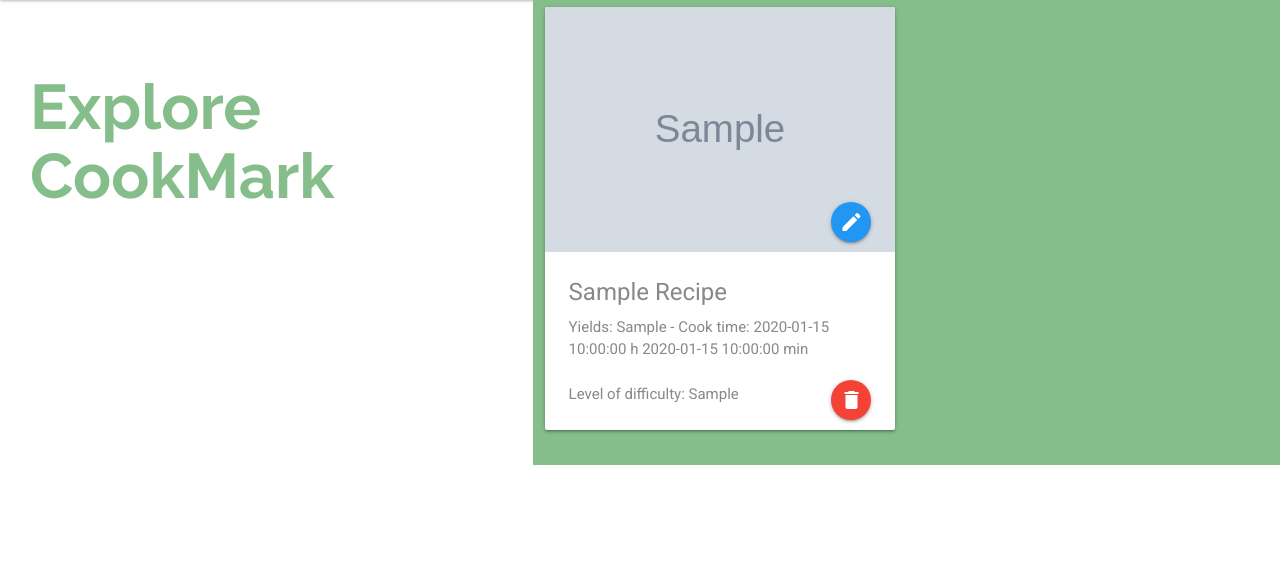
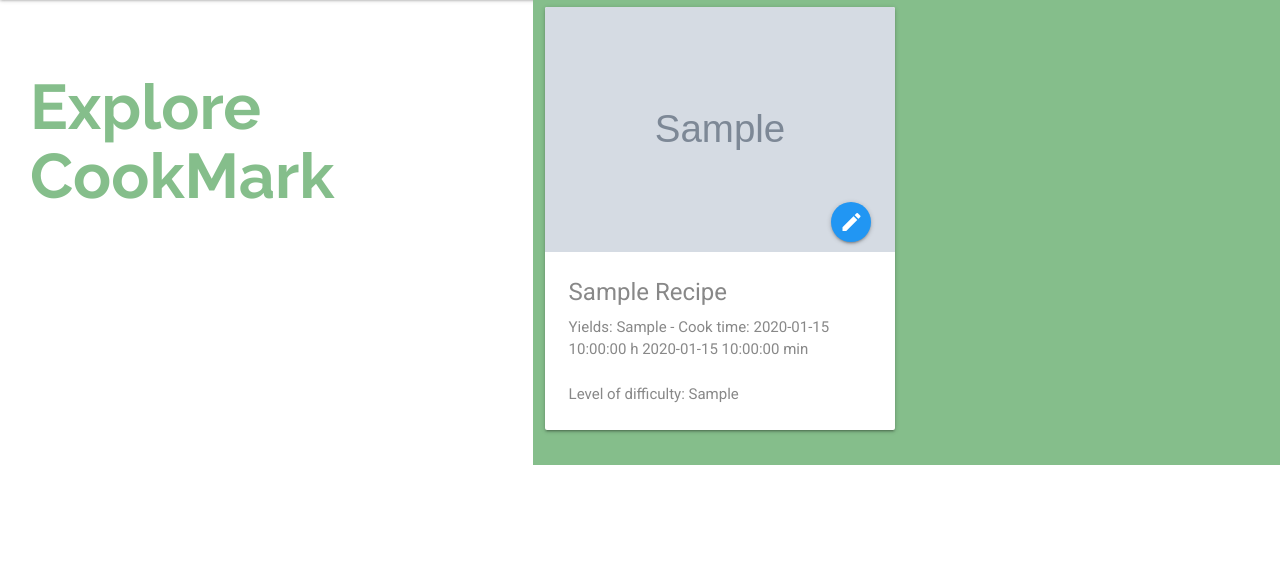
Before and after one commit to Code-Institute-Submissions/CookMark, a Flask app: page / in a window 1280 px wide. Shown: the part 65-635 px from the top of the page. Run offline with Flask 2, Linux system fonts and the light colour scheme; grey boxes marked "Sample" are stand-in pictures; a database or web service that is not in the repository returns one stand-in record (values such as "Sample title"); some libraries are stand-ins or nearby versions.

Commit message:
Remove delete button on home page

```diff
--- a/templates/index.html
+++ b/templates/index.html
@@ -19,7 +19,6 @@
                             <a href="{{url_for('edit_recipe', recipe_id=recipe._id)}}" class="btn-floating halfway-fab waves-effect waves-light blue"><i class="material-icons">edit</i></a>
                         </div>
                         <div class="card-content">
-                            <a href="{{url_for('delete_recipe', recipe_id=recipe._id)}}" class="btn-floating halfway-fab waves-effect waves-light red"><i class="material-icons">delete</i></a>
                             <span class="card-title">{{recipe.recipe_name}}</span>
                             <p>Yields: <strong>{{recipe.recipe_yield}}</strong> - Cook time: <strong>{{recipe.recipe_time_hour}} h {{recipe.recipe_time_min}} min</strong></p><br>
                             <p>Level of difficulty: <strong>{{recipe.recipe_difficulty}}</strong></p>
```
